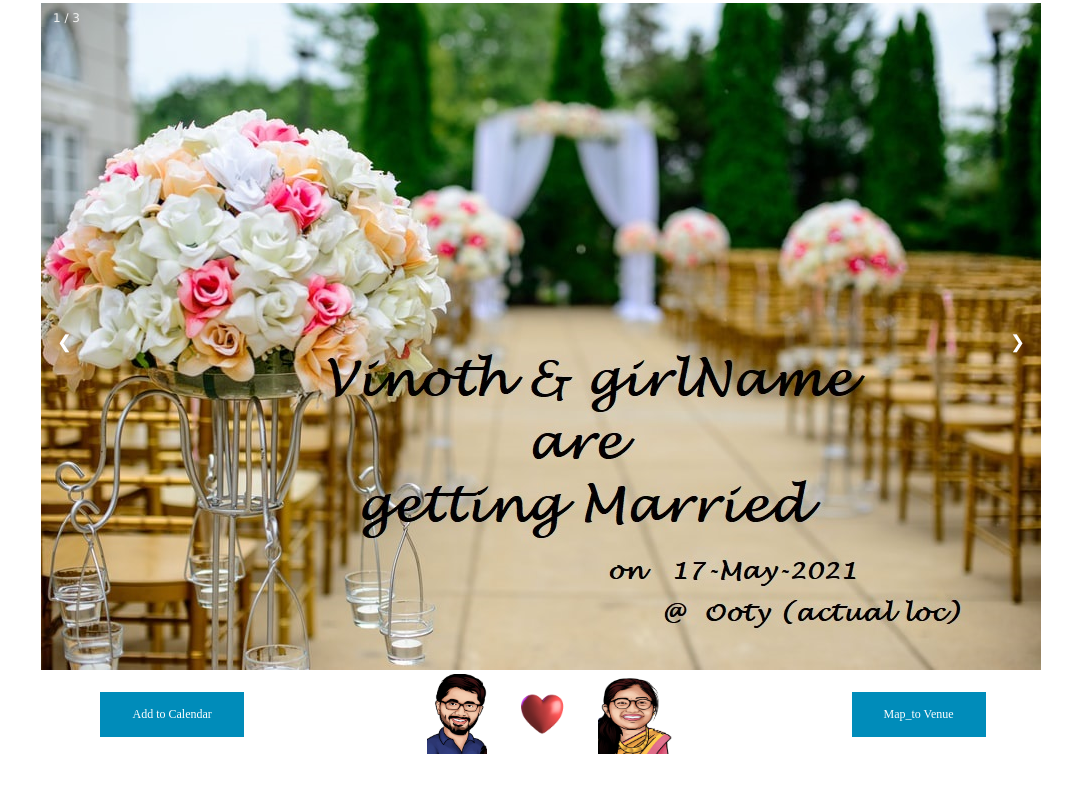
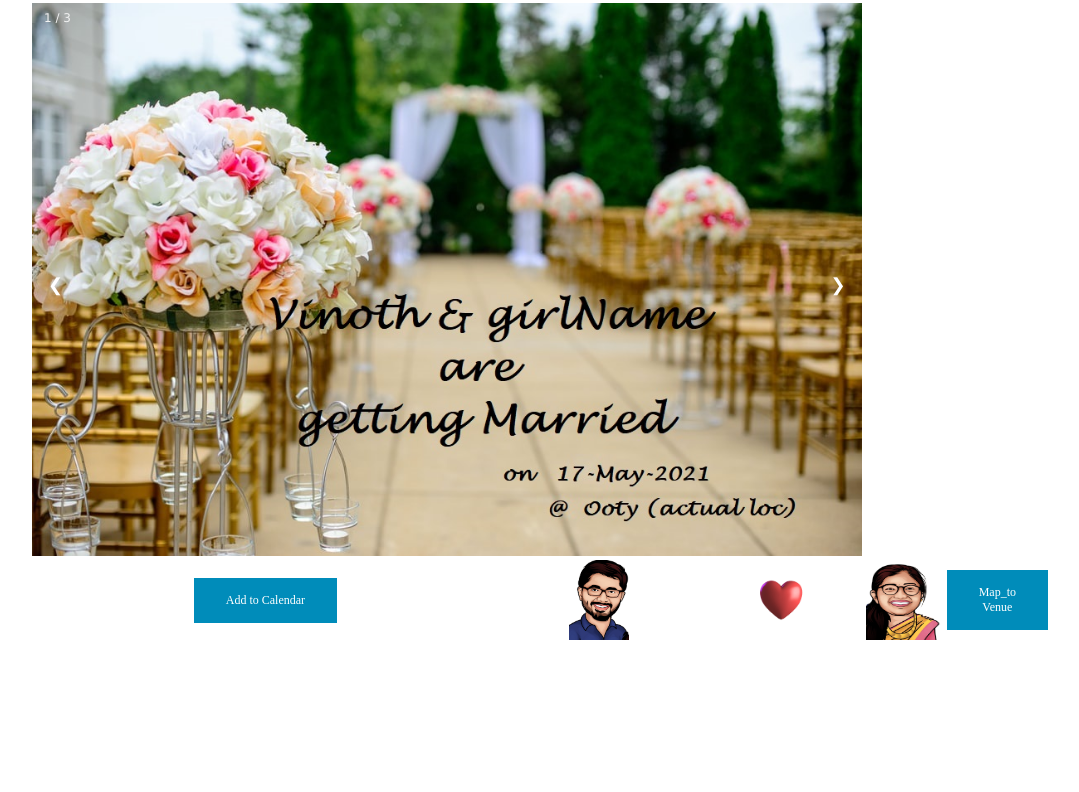
Before and after one commit to Tamiliniyan17/Vinoth, a plain HTML site: page index.html in a window 1280 px wide. Shown: the whole page, without its empty margins (99-1178 px from the left). Drawn offline with Linux system fonts and the light colour scheme.

Commit message:
Update index.html

```diff
--- a/index.html
+++ b/index.html
@@ -164,8 +164,12 @@
 			<a class="button" target="_blank" href="https://calendar.google.com/event?action=TEMPLATE&amp;tmeid=NXU4NGF0cmo4aGtuazlqcG5paGRpaW9rcTAgdGFtaWxpbml5YW4xOTk2QG0&amp;tmsrc=tamiliniyan1996%40gmail.com"><img border="0" >Add to Calendar</a>
 		</td>
 		<td align="center">
-			<img src="vinoth.png" width="60px" height="80px"/>&nbsp;&nbsp;&nbsp;&nbsp;&nbsp;
-			<img src="heart.gif" width="50px" height="50px"/>&nbsp;&nbsp;&nbsp;&nbsp;&nbsp;
+			<img src="vinoth.png" width="60px" height="80px"/>
+		</td>
+		<td align="center">
+			<img src="heart.gif" width="50px" height="50px"/>
+		</td>
+		<td align="center">
 			<img src="vinoth11.png" width="75px" height="80px"/>
 		</td>
 		<td align="center">
```
